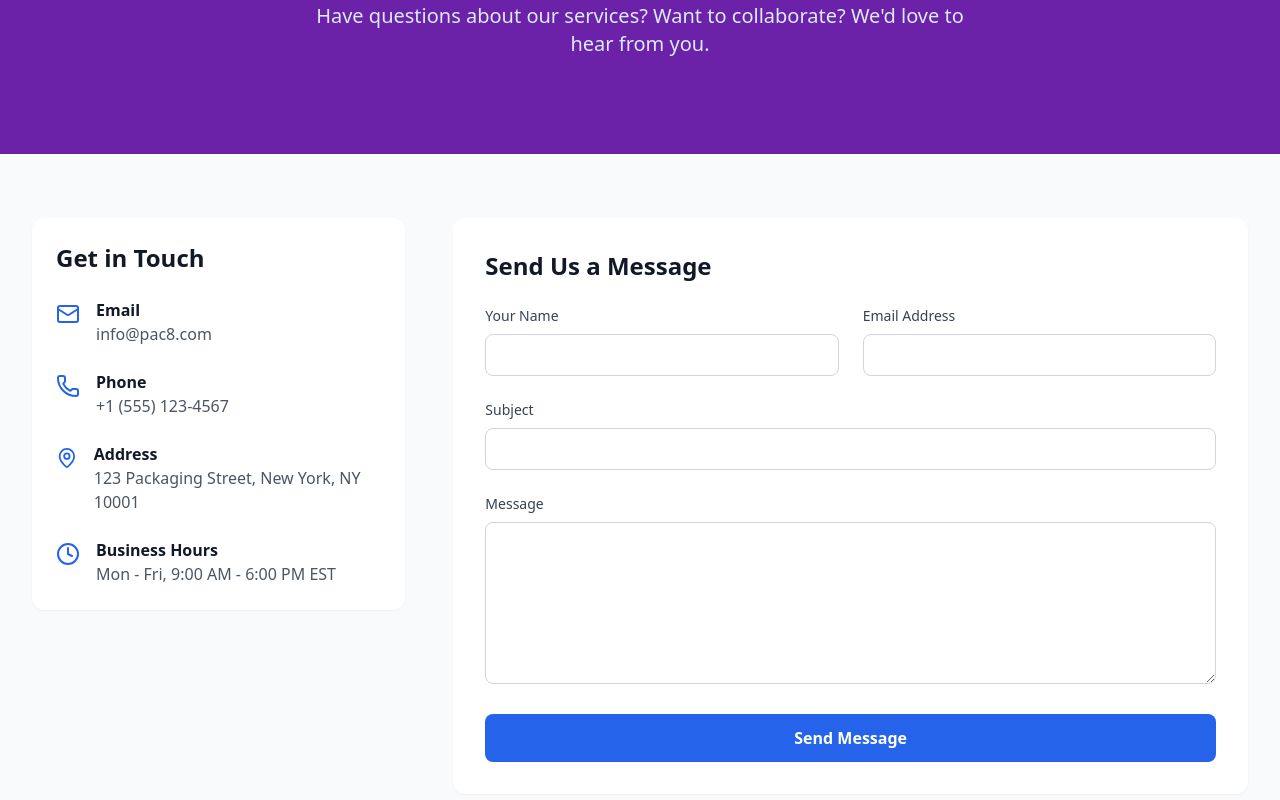
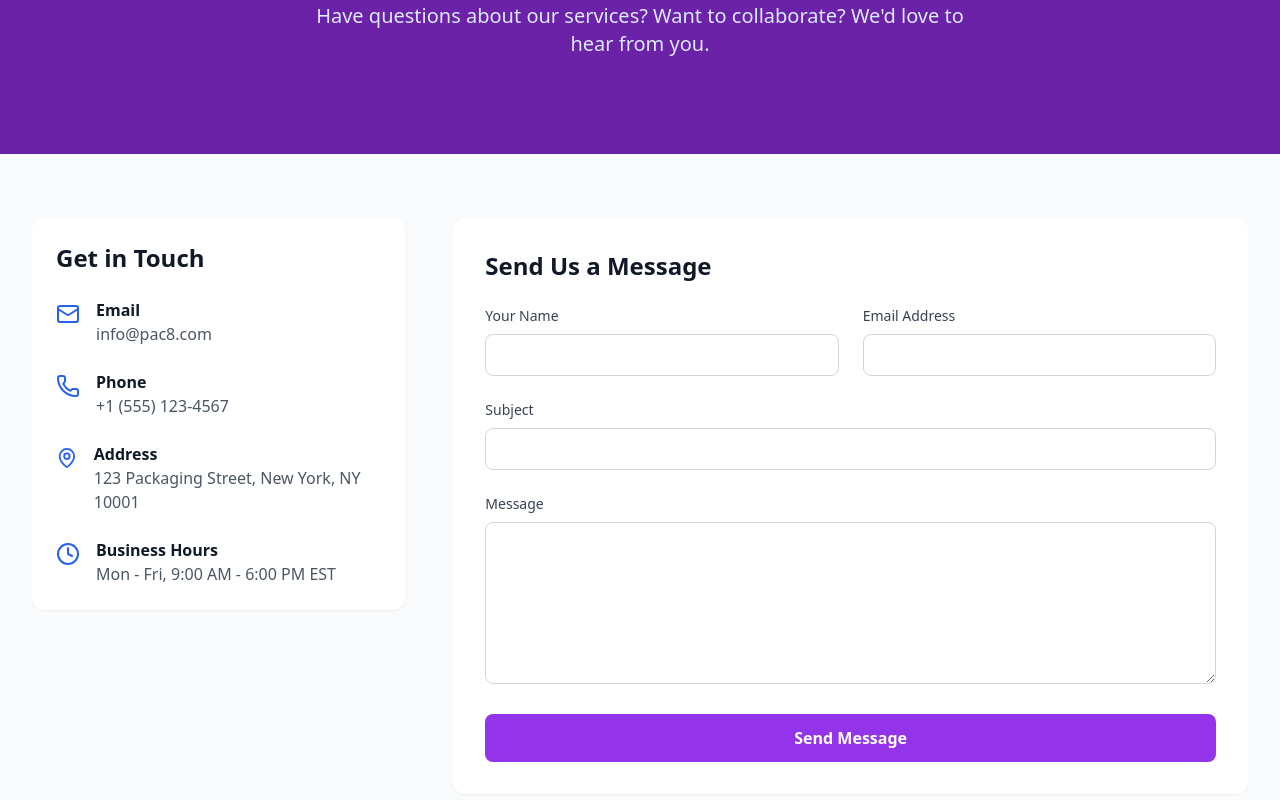
Before and after one commit to Ayomiidey/PAC-8, a React (Vite) app: page /contactUs in a window 1280 px wide. Shown: the part 384-1184 px from the top of the page. Built offline with nearby package versions, Linux system fonts and the light colour scheme.

Commit message:
profile pics update

```diff
--- a/src/components/AboutUs.tsx
+++ b/src/components/AboutUs.tsx
@@ -1,3 +1,5 @@
+import quadri from "../assets/images/quadri.jpg";
+
 const AboutUs = () => {
   const services = [
     {
@@ -83,7 +85,7 @@ const AboutUs = () => {
               <div className="w-48 h-48 md:w-64 md:h-64 relative">
                 <div className="absolute inset-0 bg-blue-100 rounded-full"></div>
                 <img
-                  src="/api/placeholder/600/600"
+                  src={quadri}
                   alt="Team Member 1"
                   className="absolute inset-0 w-full h-full object-cover rounded-full border-4 border-white shadow-lg"
                 />
--- a/src/components/ContactUs.tsx
+++ b/src/components/ContactUs.tsx
@@ -148,7 +148,7 @@ const ContactUs: React.FC = () => {
 
                 <button
                   type="submit"
-                  className="w-full bg-blue-600 text-white py-3 px-6 rounded-lg font-semibold hover:bg-blue-700 transition-colors"
+                  className="w-full bg-purple-600 text-white py-3 px-6 rounded-lg font-semibold hover:bg-purple-700 transition-colors"
                 >
                   Send Message
                 </button>
```
Also changed, not shown: src/assets/images/quadri.jpg (added).
